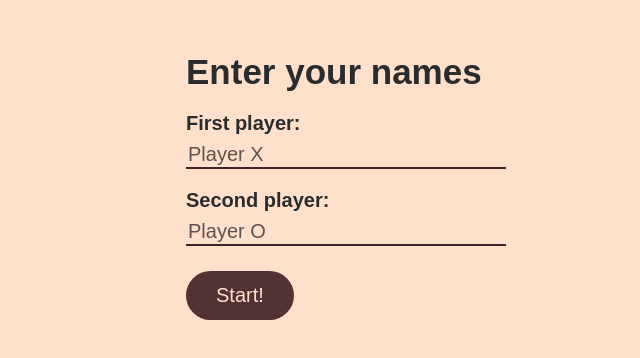
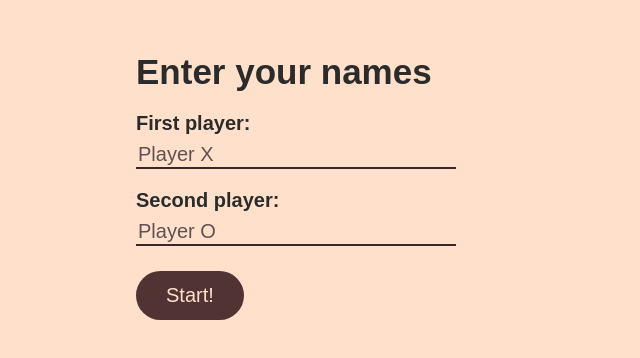
Before and after one commit to AlexeyArsentyev/TicTacToe, a React (Create React App) app: page / in a window 1280 px wide. Shown: the part 182-540 px from the top of the page, without its empty margins (294-934 px from the left). Built offline with nearby package versions, Linux system fonts and the light colour scheme.

Commit message:
change shift player form to the left

```diff
--- a/src/styles.css
+++ b/src/styles.css
@@ -146,6 +146,10 @@ h2 {
   font-size: 20px;
 }
 
+.player-form {
+  margin-right: 100px;
+}
+
 .player-input {
   background-color: transparent;
   border: none;
```
